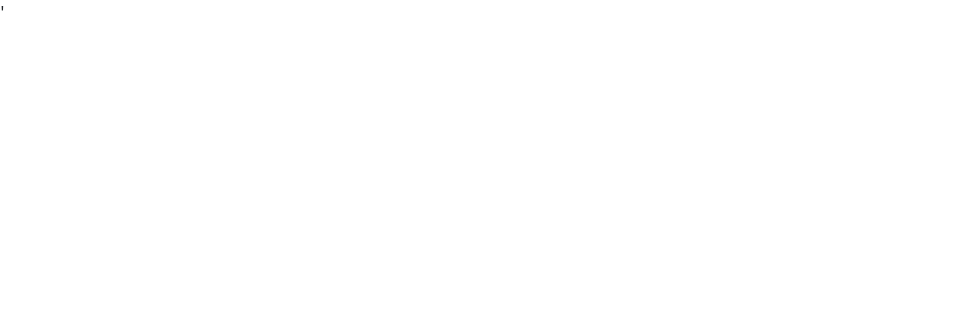
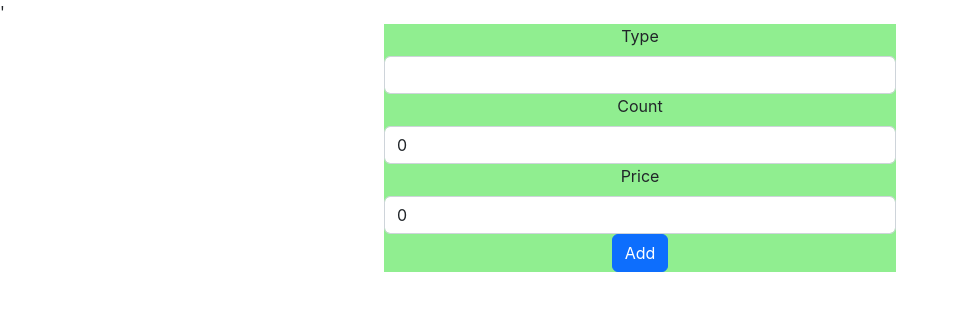
Before and after one commit to Wantonius/opikoodia2022, a React (Create React App) app in the folder react/50_shopping_app/01_stage/frontend/: page / in a window 1280 px wide. Shown: the top 310 px of the page, without its empty margins (0-958 px from the left). Built offline with nearby package versions, Linux system fonts and the light colour scheme.

Commit message:
shopping app 1 frontend

```diff
--- a/react/50_shopping_app/01_stage/frontend/package.json
+++ b/react/50_shopping_app/01_stage/frontend/package.json
@@ -35,5 +35,6 @@
       "last 1 firefox version",
       "last 1 safari version"
     ]
-  }
+  },
+  "proxy":"http://localhost:3001"
 }
--- a/react/50_shopping_app/01_stage/frontend/src/App.js
+++ b/react/50_shopping_app/01_stage/frontend/src/App.js
@@ -1,5 +1,7 @@
 import {useState,useEffect} from 'react';
 import './App.css';
+import {Routes,Route} from 'react-router-dom';
+import ShoppingForm from './components/ShoppingForm';
 
 function App() {
 
@@ -56,7 +58,9 @@ function App() {
 
 	return (
 		<div className="App">
-
+			<Routes>
+				<Route exact path="/" element={<ShoppingForm addItem={addItem}/>}/>
+			</Routes>
 		</div>
 	);
 }
--- a/react/50_shopping_app/01_stage/frontend/src/components/ShoppingForm.js
+++ b/react/50_shopping_app/01_stage/frontend/src/components/ShoppingForm.js
@@ -9,7 +9,7 @@ const ShoppingForm = (props) => {
 	})
 
 	const onChange = (event) => {
-		setState((state) = > {
+		setState((state) => {
 			return {
 				...state,
 				[event.target.name]:event.target.value
@@ -32,7 +32,7 @@ const ShoppingForm = (props) => {
 	return(
 		<div style={{
 			backgroundColor:"lightgreen",
-			width:"60%",
+			width:"40%",
 			margin:"auto"
 		}}>
 			<form onSubmit={onSubmit} className="mb-3">
```
